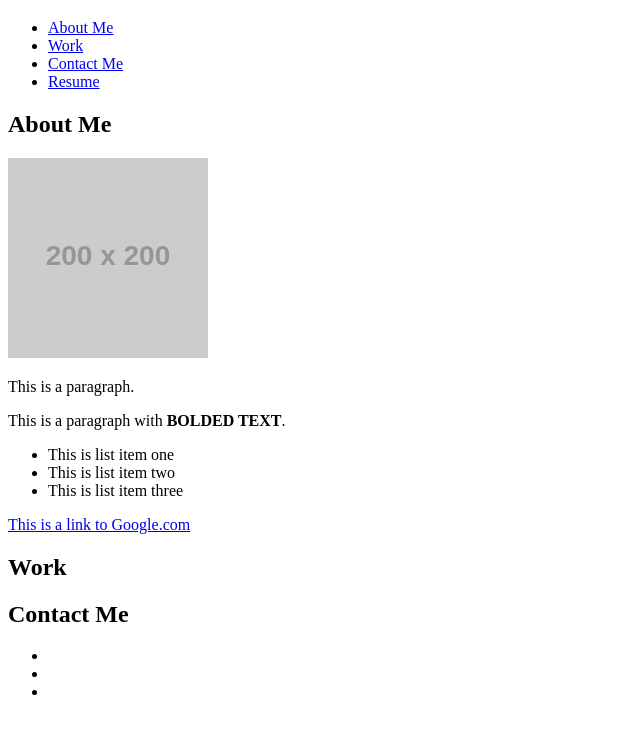
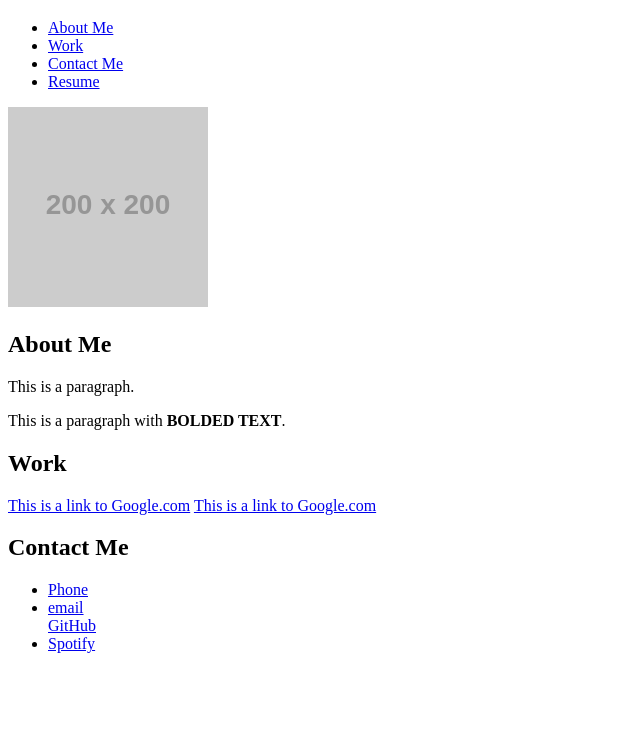
Before and after one commit to smilillo/Professional-Portfolio, a plain HTML site: page index.html in a window 1280 px wide. Shown: the part 61-794 px from the top of the page, without its empty margins (0-640 px from the left). Drawn offline with Linux system fonts and the light colour scheme; placeholder pictures from the web are drawn by us.

Commit message:
structuring html file

```diff
--- a/index.html
+++ b/index.html
@@ -9,7 +9,7 @@
 
   <body>
     <header>
-      <!-- Headers -->
+      <!-- Header -->
       <h1>Sofia Milillo</h1>
       <!-- Navigation -->
       <nav>
@@ -30,37 +30,45 @@
       </nav>
     </header>
 
+    <!-- Content -->
+    <div>
+      <!-- Background -->
+      <!-- Personal Image -->
+      <img src="https://via.placeholder.com/200" alt="placeholder image"/>
+      <!-- Subtitle -->
+    </div>
+
+    <!-- About Me -->
     <section>
       <h2>About Me</h2>
-      <!-- Image -->
-      <img src="https://via.placeholder.com/200" alt="placeholder image"/>
 
       <!-- Paragraph -->
       <p>This is a paragraph.</p>
       <p>This is a paragraph with <strong>BOLDED TEXT</strong>.</p>
-
-       <!-- Unordered list -->
-       <ul>
-        <li>This is list item one</li>
-        <li>This is list item two</li>
-        <li>This is list item three</li>
-      </ul>
-
-      <!-- Link -->
-      <a href="https://www.google.com">This is a link to Google.com</a>
-
     </section>
 
+    <!-- Work -->
     <section>
       <h2>Work</h2>
+        <!-- Work Links -->
+      <a href="https://www.google.com">This is a link to Google.com</a>
+      <a href="https://www.google.com">This is a link to Google.com</a>
     </section>
 
+    <!-- Contact Me -->
     <section>
       <h2>Contact Me</h2>
         <ul>
-          <li></li>
-          <li></li>
-          <li></li>
+          <li>
+            <a href="#">Phone</a>
+          </li>
+          <li>
+            <a href="#">email</a>
+          </li>
+            <a href="#">GitHub</a>
+          <li>
+            <a href="#">Spotify</a>
+          </li>
         </ul>
     </section>
   </body>
```
